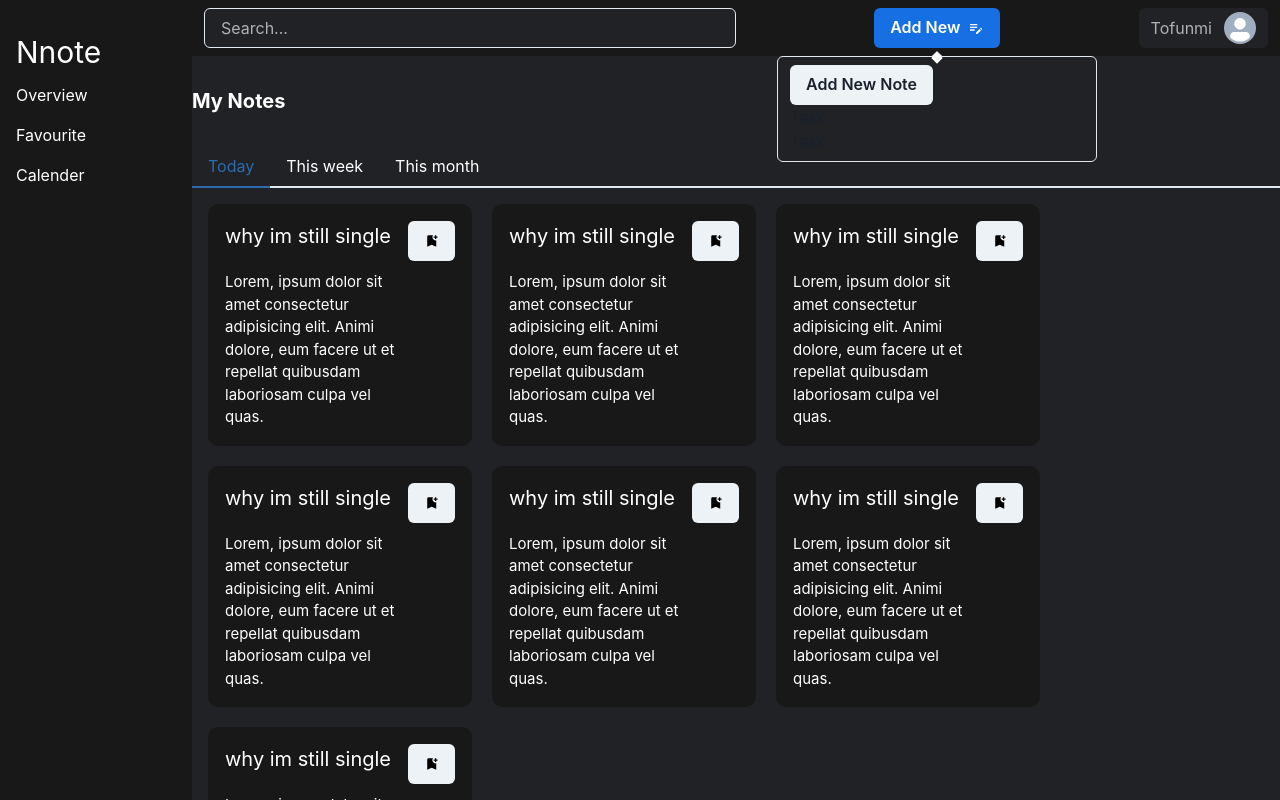
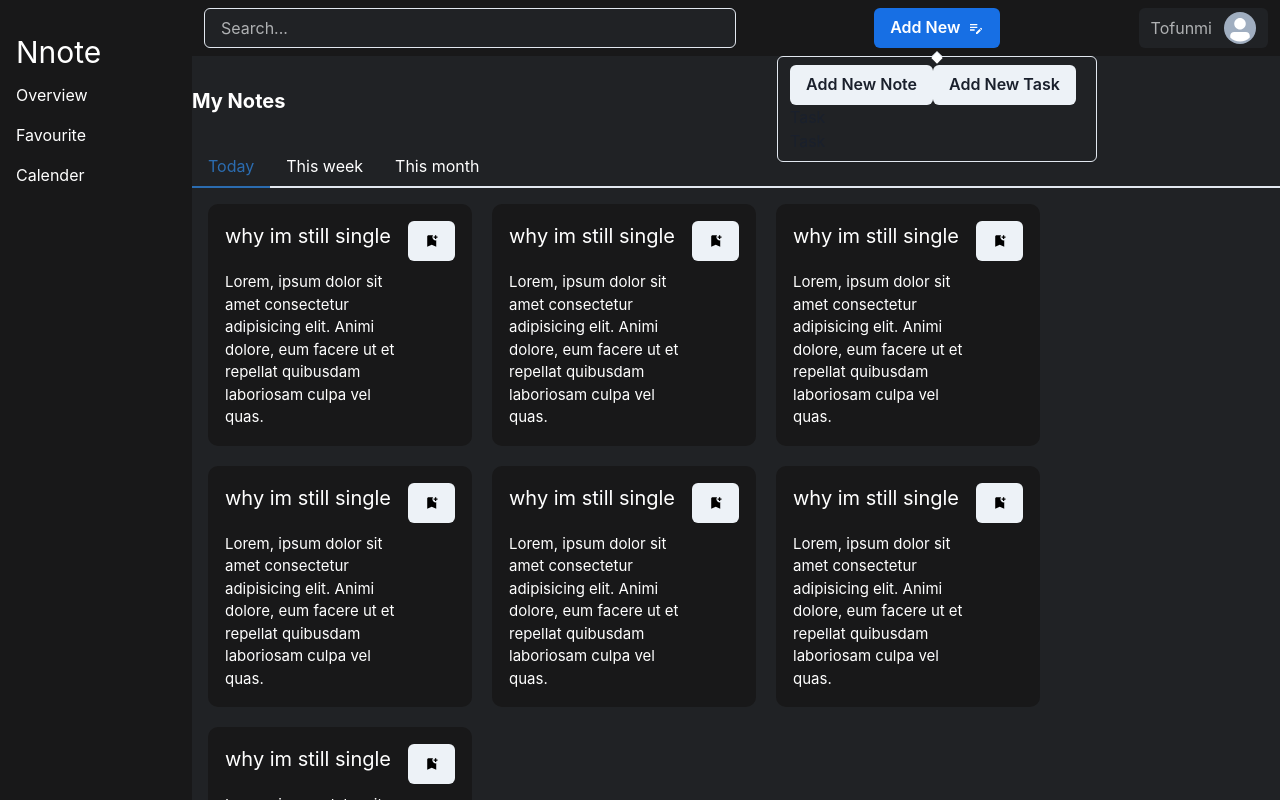
Before and after one commit to devtofunmi/Nnote, a React (Vite) app: page /dashboard in a window 1280 px wide. Both pictures are taken after a click on the button "Add New". Shown: the top 800 px of the page. Built offline with nearby package versions, Linux system fonts and the light colour scheme.

Commit message:
add the addtask component

```diff
--- a/src/components/AddNew.jsx
+++ b/src/components/AddNew.jsx
@@ -14,16 +14,19 @@ import {
 import React, { useState } from "react";
 import { MdOutlineEditNote } from "react-icons/md";
 import AddNote from "./AddNote";
-
+import AddTask from "./AddTask";
 const AddNew = () => {
   const [showAddNewNotePopup, setShowAddNewNotePopup] = useState(false);
+  const [showAddNewTaskPopup, setShowAddNewTaskPopup] = useState(false);
 
   const closePopup = () => {
     setShowAddNewNotePopup(false);
+    setShowAddNewTaskPopup(false);
   };
   return (
     <>
       <AddNote isOpen={showAddNewNotePopup} closePopup={closePopup} />
+      <AddTask isOpen={showAddNewTaskPopup} closePopup={closePopup} />
       <Popover>
         <PopoverTrigger>
           <Button
@@ -41,6 +44,9 @@ const AddNew = () => {
               <Button onClick={() => setShowAddNewNotePopup(true)}>
                 Add New Note
               </Button>
+              <Button onClick={() => setShowAddNewTaskPopup(true)}>
+                Add New Task
+              </Button>
               <Text>Task</Text>
               <Text>Task</Text>
             </PopoverBody>
```
